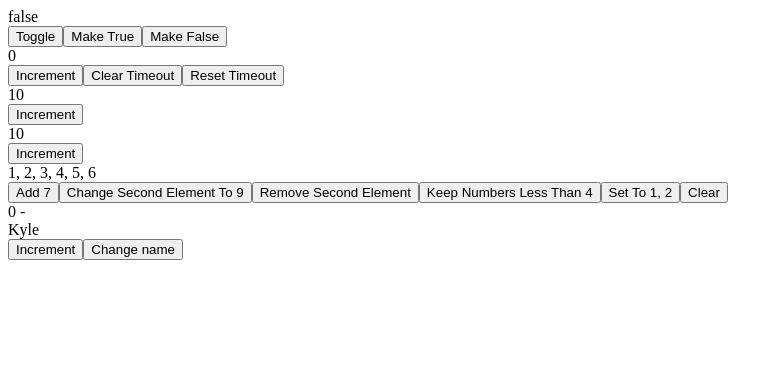
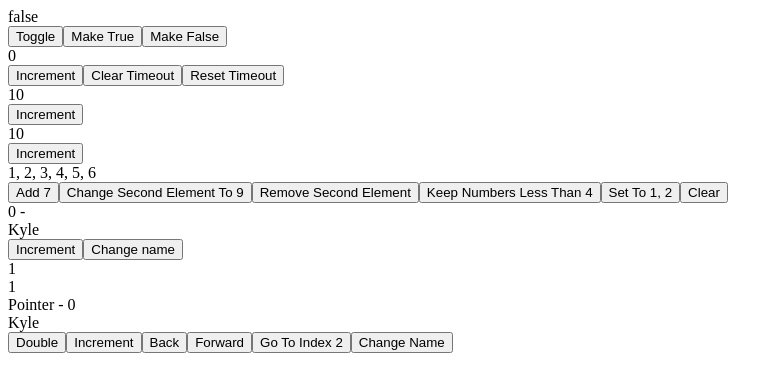
Before and after one commit to AdrianChojnacki/customHooks, a React (Create React App) app: page / in a window 1280 px wide. Shown: the top 392 px of the page, without its empty margins (0-783 px from the left). Built offline with nearby package versions, Linux system fonts and the light colour scheme.

Commit message:
useStateWithHistory

```diff
--- a/src/App.js
+++ b/src/App.js
@@ -4,6 +4,7 @@ import DebounceComponent from "./DebounceComponent";
 import UpdateEffectComponent from "./UpdateEffectComponent";
 import ArrayComponent from "./ArrayComponent";
 import PreviousComponent from "./PreviousComponent";
+import StateWithHistoryComponent from "./StateWithHistoryComponent";
 
 export default function App() {
   return (
@@ -14,6 +15,7 @@ export default function App() {
       <UpdateEffectComponent />
       <ArrayComponent />
       <PreviousComponent />
+      <StateWithHistoryComponent />
     </>
   );
 }
--- /dev/null
+++ b/src/StateWithHistoryComponent.js
@@ -0,0 +1,27 @@
+import { useState } from "react";
+import useStateWithHistory from "./custom-hooks/useStateWithHistory";
+
+export default function StateWithHistoryComponent() {
+  const [count, setCount, { history, pointer, back, forward, go }] =
+    useStateWithHistory(1);
+  const [name, setName] = useState("Kyle");
+
+  return (
+    <div>
+      <div>{count}</div>
+      <div>{history.join(", ")}</div>
+      <div>Pointer - {pointer}</div>
+      <div>{name}</div>
+      <button onClick={() => setCount(currentCount => currentCount * 2)}>
+        Double
+      </button>
+      <button onClick={() => setCount(currentCount => currentCount + 1)}>
+        Increment
+      </button>
+      <button onClick={back}>Back</button>
+      <button onClick={forward}>Forward</button>
+      <button onClick={() => go(2)}>Go To Index 2</button>
+      <button onClick={() => setName("John")}>Change Name</button>
+    </div>
+  );
+}
--- /dev/null
+++ b/src/custom-hooks/useStateWithHistory.js
@@ -0,0 +1,58 @@
+import { useCallback, useRef, useState } from "react";
+
+export default function useStateWithHistory(
+  defaultValue,
+  { capacity = 10 } = {}
+) {
+  const [value, setValue] = useState(defaultValue);
+  const historyRef = useRef([value]);
+  const pointerRef = useRef(0);
+
+  const set = useCallback(
+    v => {
+      const resolvedValue = typeof v === "function" ? v(value) : v;
+      if (historyRef.current[pointerRef.current] !== resolvedValue) {
+        if (pointerRef.current < historyRef.current.length - 1) {
+          historyRef.current.splice(pointerRef.current + 1);
+        }
+        historyRef.current.push(resolvedValue);
+        while (historyRef.current.length > capacity) {
+          historyRef.current.shift();
+        }
+        pointerRef.current = historyRef.current.length - 1;
+      }
+      setValue(resolvedValue);
+    },
+    [capacity, value]
+  );
+
+  const back = useCallback(() => {
+    if (pointerRef.current <= 0) return;
+    pointerRef.current--;
+    setValue(historyRef.current[pointerRef.current]);
+  }, []);
+
+  const forward = useCallback(() => {
+    if (pointerRef.current >= historyRef.current.length - 1) return;
+    pointerRef.current++;
+    setValue(historyRef.current[pointerRef.current]);
+  }, []);
+
+  const go = useCallback(index => {
+    if (index < 0 || index >= historyRef.current.length - 1) return;
+    pointerRef.current = index;
+    setValue(historyRef.current[pointerRef.current]);
+  }, []);
+
+  return [
+    value,
+    set,
+    {
+      history: historyRef.current,
+      pointer: pointerRef.current,
+      back,
+      forward,
+      go,
+    },
+  ];
+}
```
